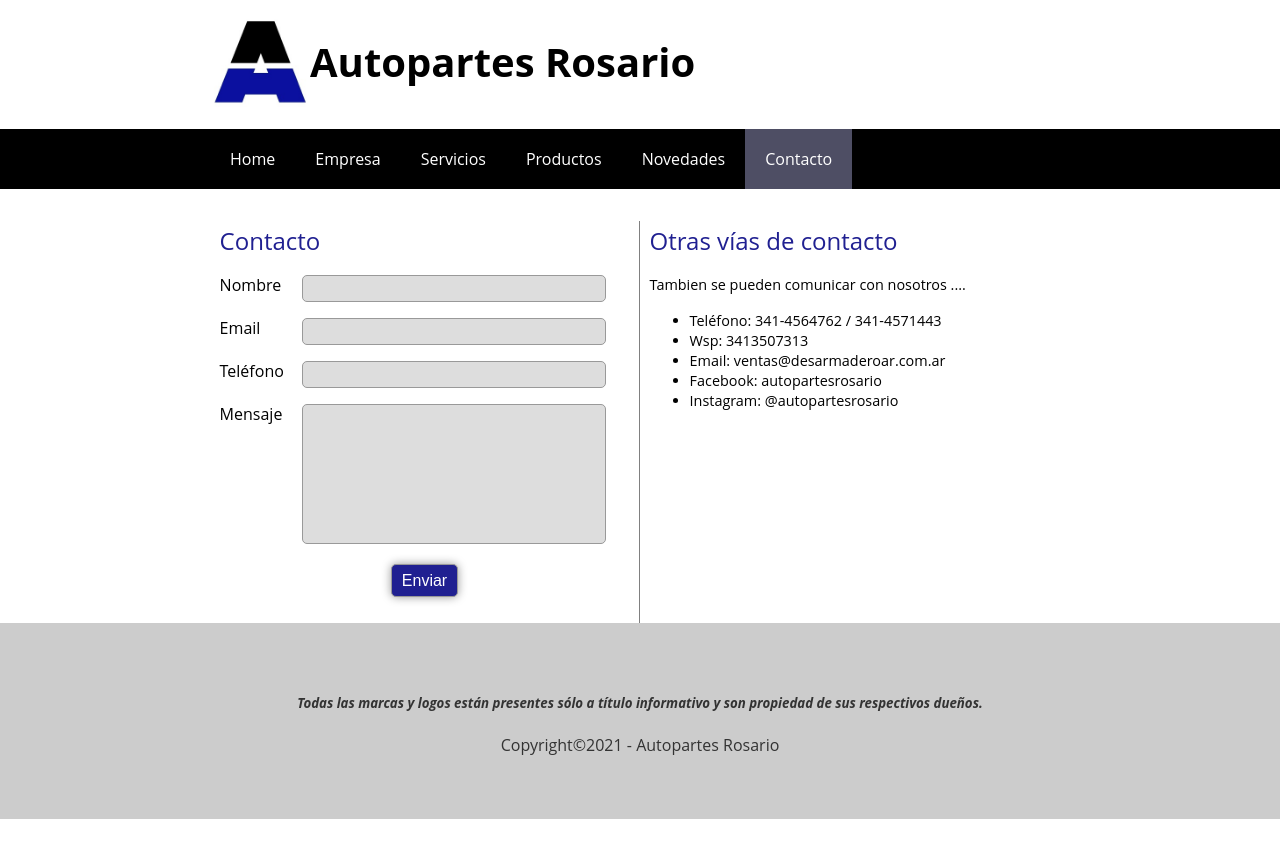
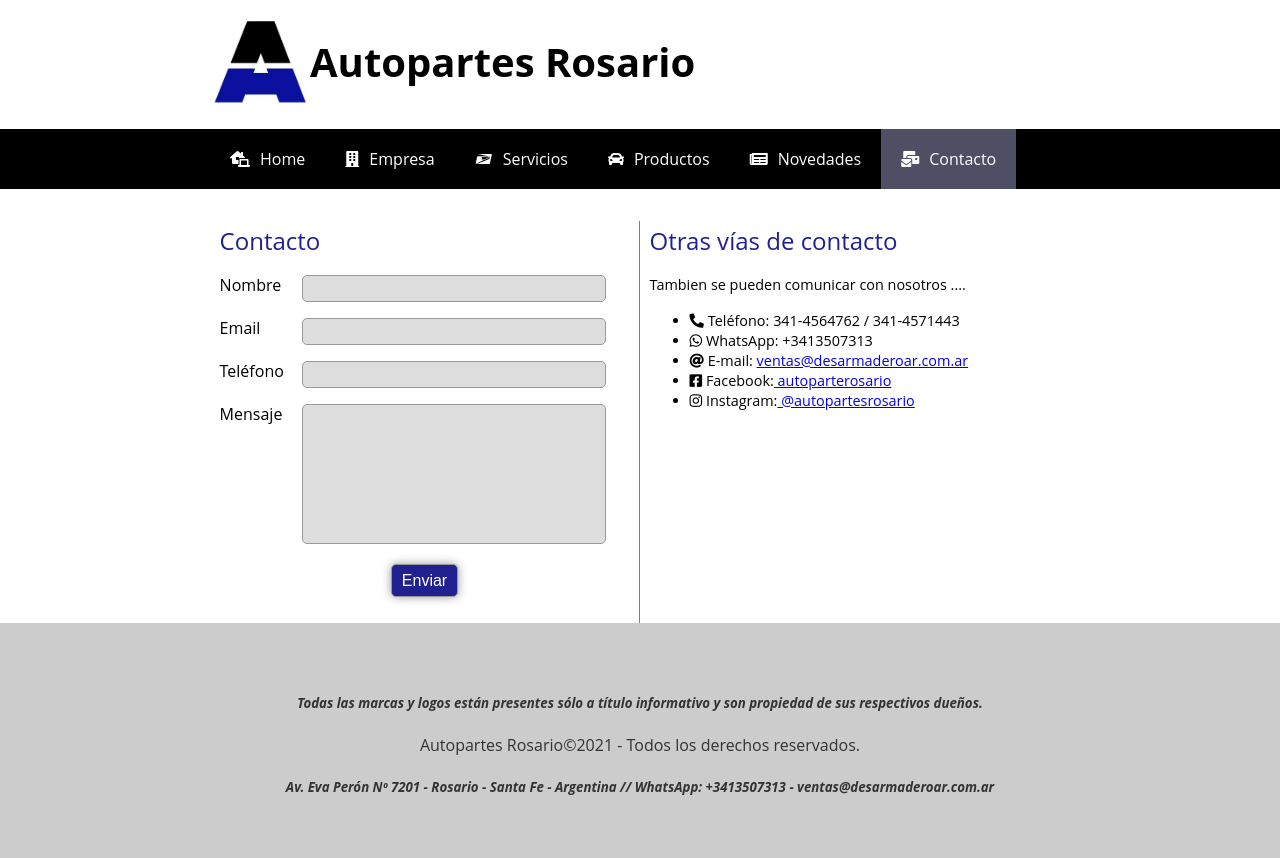
Before and after one commit to estebanf321/diplomaturautnmodulo4, a React (Create React App) app in the folder autopartes/frontend/: page /contacto in a window 1280 px wide. Shown: the top 858 px of the page. Before the commit the page ends 819 px from the top, so only its background shows below. Built offline with nearby package versions, Linux system fonts and the light colour scheme.

Commit message:
fin proyecto entregable 07dic2021

```diff
--- a/autopartes/frontend/public/index.html
+++ b/autopartes/frontend/public/index.html
@@ -24,6 +24,10 @@
       work correctly both with client-side routing and a non-root public URL.
       Learn how to configure a non-root public URL by running `npm run build`.
     -->
+     <!-- carga de iconos-->
+     <link rel="stylesheet" href="https://cdnjs.cloudflare.com/ajax/libs/font-awesome/5.15.3/css/all.min.css"
+     integrity="sha512-iBBXm8fW90+nuLcSKlbmrPcLa0OT92xO1BIsZ+ywDWZCvqsWgccV3gFoRBv0z+8dLJgyAHIhR35VZc2oM/gI1w=="
+     crossorigin="anonymous" referrerpolicy="no-referrer" />
     <title>Autopartes Rosario</title>
   </head>
   <body>
--- a/autopartes/frontend/src/App.css
+++ b/autopartes/frontend/src/App.css
@@ -7,6 +7,10 @@ body{
 .holder{
   width: 860px;
   margin: 0 auto;
+}
+
+.holder h1{
+  text-align: center;
 }
 
 h2{
--- a/autopartes/frontend/src/components/layout/Footer.js
+++ b/autopartes/frontend/src/components/layout/Footer.js
@@ -5,9 +5,12 @@ const Footer = (props) =>{
     return (
         <footer>
         <div className="holder">
-            <h5> Todas las marcas y logos están presentes sólo a título informativo y son propiedad de sus respectivos
+        <h5> Todas las marcas y logos están presentes s&oacute;lo a título informativo y son propiedad de sus
+                respectivos
                 dueños.</h5>
-            <p> Copyright&copy;2021 - Autopartes Rosario </p>
+            <p> Autopartes Rosario&copy;2021 - Todos los derechos reservados.</p>
+            <h5>Av. Eva Per&oacute;n Nº 7201 - Rosario - Santa Fe - Argentina // WhatsApp: +3413507313 -
+                ventas@desarmaderoar.com.ar</h5>
         </div>
         </footer>
     );
--- a/autopartes/frontend/src/components/layout/Nav.js
+++ b/autopartes/frontend/src/components/layout/Nav.js
@@ -9,12 +9,12 @@ const Nav = (props) =>{
         <nav>
         <div className="holder">
             <ul>
-                <li><NavLink activeClassName="activo" exact to="/">Home</NavLink></li>
-                <li><NavLink activeClassName="activo" exact to="/empresa">Empresa</NavLink></li>
-                <li><NavLink activeClassName="activo" exact to="/servicios">Servicios</NavLink></li>
-                <li><NavLink activeClassName="activo" exact to="/productos">Productos</NavLink></li>
-                <li><NavLink activeClassName="activo" exact to="/novedades">Novedades</NavLink></li>
-                <li><NavLink activeClassName="activo" exact to="/contacto">Contacto</NavLink></li>
+                <li><NavLink activeClassName="activo" exact to="/"><i class="fas fa-laptop-house"></i>Home</NavLink></li>
+                <li><NavLink activeClassName="activo" exact to="/empresa"><i class="fas fa-building"></i>Empresa</NavLink></li>
+                <li><NavLink activeClassName="activo" exact to="/servicios"><i class="fab fa-usps"></i>Servicios</NavLink></li>
+                <li><NavLink activeClassName="activo" exact to="/productos"><i class="fas fa-car"></i>Productos</NavLink></li>
+                <li><NavLink activeClassName="activo" exact to="/novedades"><i class="fas fa-newspaper"></i>Novedades</NavLink></li>
+                <li><NavLink activeClassName="activo" exact to="/contacto"><i class="fas fa-mail-bulk"></i>Contacto</NavLink></li>
             </ul>
 
         </div>
--- a/autopartes/frontend/src/components/novedades/NovedadItem.js
+++ b/autopartes/frontend/src/components/novedades/NovedadItem.js
@@ -4,11 +4,12 @@ const OfertaItem = (props) => {
 
     const {id_oferta,descrip_prod,precio_oferta,cant_min,imagen } = props;
     return (
-        <div className='novedades'>
+        <li className='novedad'>
+            <img src={imagen} alt="{descrip_prod}" />
             <h2>*{id_oferta} - {descrip_prod}</h2>
-            <h3>Precio Unitario: ${precio_oferta}- Minimo:{cant_min} unidades</h3>
-            <img src={imagen} alt="{descrip_prod}" />
-        </div>
+            <p>Precio Unitario: ${precio_oferta}- Minimo:{cant_min} unidades</p>
+
+        </li>
     );
 }
 
--- a/autopartes/frontend/src/pages/ContactoPage.js
+++ b/autopartes/frontend/src/pages/ContactoPage.js
@@ -71,12 +71,12 @@ const ContactoPage = (props) => {
                 <h2>Otras vías de contacto</h2>
                 <p>Tambien se pueden comunicar con nosotros ....</p>
                 <ul>
-                    <li>Teléfono: 341-4564762 / 341-4571443</li>
-                    <li>Wsp: 3413507313</li>
-                    <li>Email: ventas@desarmaderoar.com.ar</li>
-                    <li>Facebook: autopartesrosario</li>
-                    <li>Instagram: @autopartesrosario</li>
-                </ul>
+                <li> <i class="fas fa-phone-alt"></i> Teléfono: 341-4564762 / 341-4571443</li>
+                <li> <i class="fab fa-whatsapp"></i> WhatsApp: +3413507313</li>
+                <li> <i class="fas fa-at"></i> E-mail: <a target="_blanck" href="mailto:ventas@desarmaderoar.com.ar?subject=CONTACTO"> ventas@desarmaderoar.com.ar</a></li>
+                <li> <i class="fab fa-facebook-square"></i> Facebook:<a target="_blanck" href="https://www.facebook.com/autoparterosario"> autoparterosario</a></li>
+                <li> <i class="fab fa-instagram"></i> Instagram:<a target="_blanck" href="https://www.instagram.com/autopartesrosario/?hl=es"> @autopartesrosario </a></li>
+            </ul>
 
             </div>
         </main>
--- a/autopartes/frontend/src/pages/NovedadesPage.js
+++ b/autopartes/frontend/src/pages/NovedadesPage.js
@@ -1,5 +1,5 @@
 
-import {useState, useEffect} from 'react';
+import { useState, useEffect } from 'react';
 import axios from 'axios';
 import OfertaItem from '../components/novedades/NovedadItem';
 
@@ -7,33 +7,40 @@ import '../styles/components/pages/NovedadesPage.css';
 
 const Nav = (props) => {
 
-    const [loading, setLoading]=useState(false);
-    const[novedades,setNovedades]=useState([]);
+    const [loading, setLoading] = useState(false);
+    const [novedades, setNovedades] = useState([]);
 
-    useEffect(()=> {
-        const cargarNovedades=async()=>{
+    useEffect(() => {
+        const cargarNovedades = async () => {
             setLoading(true);
-            const response =await axios.get('http://localhost:3000/api/novedades')
-            ;
+            const response = await axios.get('http://localhost:3000/api/novedades')
+                ;
             setNovedades(response.data);
             setLoading(false);
         };
 
         cargarNovedades();
-    },[]);
+    }, []);
 
 
     return (
         <section className="holder">
             <h1>Listado de Ofertas</h1>
-            {loading ?(
-                <p>Cargando...</p>
-            ):(
-                novedades.map(item=> <OfertaItem
-                    id_oferta={item.id_oferta} descrip_prod={item.descrip_prod}
-                     precio_oferta={item.precio_oferta} cant_min={item.cant_min} imagen={item.imagen} />)
+            <div class="demo">
+                <ul>
+                    {loading ? (
+                        <p>Cargando...</p>
+                    ) : (
+                        novedades.map(item => <OfertaItem
+                            id_oferta={item.id_oferta} descrip_prod={item.descrip_prod}
+                            precio_oferta={item.precio_oferta} cant_min={item.cant_min} imagen={item.imagen} />)
 
-            )}
+                    )}
+
+
+                </ul>
+            </div>
+
         </section>
     );
 }
--- a/autopartes/frontend/src/styles/components/pages/NovedadesPage.css
+++ b/autopartes/frontend/src/styles/components/pages/NovedadesPage.css
@@ -1,3 +1,49 @@
 .novedades{
     text-align: center;
+
 }
+
+/* inicio novedad*/
+
+
+
+.demo .novedad  {
+    list-style-type: none;
+    float: left;
+}
+
+.novedad {
+    width: 240px;
+    padding:2em 1em 1em 1em;
+    text-align: center;
+    transition: all 3s ease;
+}
+
+.novedad img {
+    margin:auto;
+    display:block;
+    transform: scale(0.9);
+    transition: all 2s ease;
+}
+
+
+.novedad:hover {
+    background-color: rgba(134, 134, 134, 0.5);
+    border-radius: 10px;
+    cursor: pointer;
+}
+
+.novedad:hover img {
+transform: scale(1);
+}
+
+.novedad:hover h2 {
+    color:#3336c9;
+    font-weight: bold;
+}
+
+.novedad:hover p {
+    font-weight: bold;
+}
+
+/* fin novedad*/
```
Also changed, not shown: 2 other files (tests, documents, lock files or other folders).
